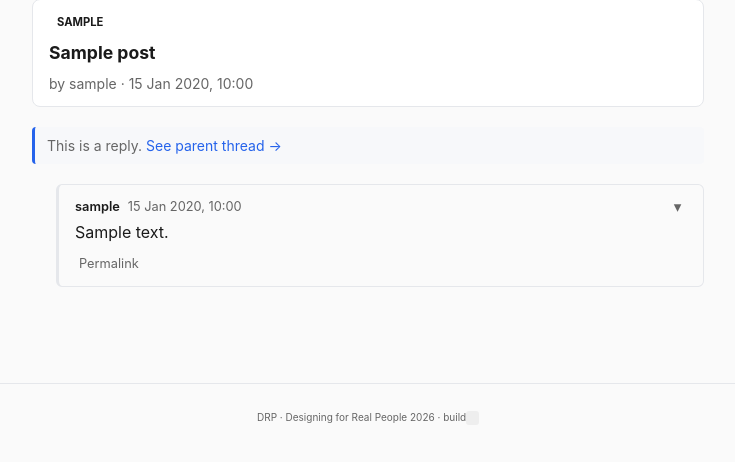
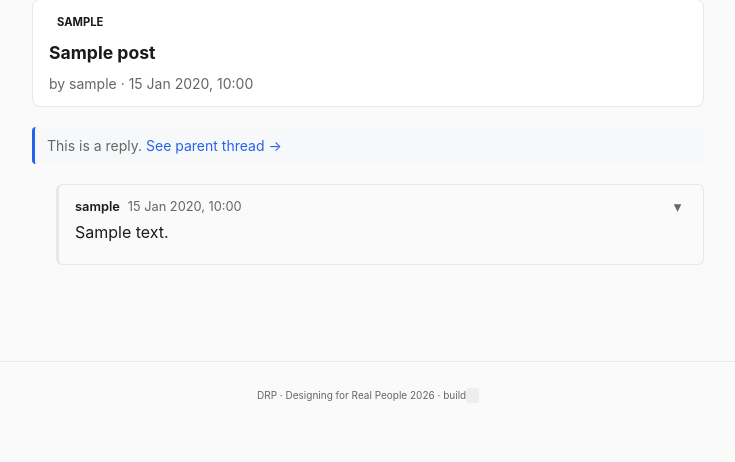
Before and after one commit to albertding19/DRP, a Django app: template apps/comments/templates/comments/permalink.html in a window 1280 px wide. Shown: the part 107-569 px from the top of the page, without its empty margins (272-1007 px from the left). Run offline with Django 5.2, Linux system fonts and the light colour scheme; the template is opened without the code that fills it: most values are stand-ins (such as "Sample title", 1, 10 or a date in 2020).

Commit message:
feat: the body of comment is now a permalink to separate comment and reply page

```diff
--- a/apps/comments/templates/comments/_comment.html
+++ b/apps/comments/templates/comments/_comment.html
@@ -11,9 +11,21 @@ Two Reddit-style behaviours:
 {% endcomment %}
 
 <article
-  class="comment {% if comment.parent_id %}comment-reply{% endif %}"
+  class="comment comment-clickable {% if comment.parent_id %}comment-reply{% endif %}"
   id="c{{ comment.id }}"
   x-data="{ collapsed: false, showReply: false }"
+  data-permalink="{% url 'comments:permalink' post_pk=post.id comment_pk=comment.id %}"
+  x-on:click="
+    /* Don't hijack clicks on inner interactive elements — buttons, links,
+       forms, text inputs, labels all handle themselves. */
+    if ($event.target.closest('button, a, form, textarea, input, label')) return;
+    /* Don't navigate while the user is highlighting text in the body. */
+    if (window.getSelection && window.getSelection().toString()) return;
+    /* No-op if we're already viewing this comment's permalink. */
+    const target = $el.dataset.permalink;
+    if (window.location.pathname === target) return;
+    window.location = target;
+  "
 >
   <header class="comment-header">
     <span class="comment-author">{{ comment.author.nickname|default:"[deleted]" }}</span>
@@ -52,10 +64,6 @@ Two Reddit-style behaviours:
           :aria-expanded="showReply.toString()"
         >Reply</button>
       {% endif %}
-      <a
-        href="{% url 'comments:permalink' post_pk=post.id comment_pk=comment.id %}"
-        class="comment-action"
-      >Permalink</a>
       {% if request.user.is_authenticated and comment.author_id == request.user.id %}
         <form
           method="post"
--- a/apps/comments/templates/comments/_thread.html
+++ b/apps/comments/templates/comments/_thread.html
@@ -37,7 +37,11 @@ Context: { post }
   .comment-form { margin-bottom: 1.5rem; display: grid; gap: 0.5rem; }
   .comment-form textarea { width: 100%; font: inherit; padding: 0.5rem; border: 1px solid var(--border); border-radius: 6px; }
   .comment-thread { display: grid; gap: 1rem; }
-  .comment { padding: 0.75rem 1rem; background: white; border: 1px solid var(--border); border-radius: 6px; }
+  .comment { padding: 0.75rem 1rem; background: white; border: 1px solid var(--border); border-radius: 6px; transition: border-color 80ms, box-shadow 80ms; }
+  /* Whole box is a permalink — give it a click affordance. Inner buttons /
+     links / textareas stop the propagation in the Alpine click handler. */
+  .comment-clickable { cursor: pointer; }
+  .comment-clickable:hover { border-color: var(--accent); box-shadow: 0 1px 3px rgba(37, 99, 235, 0.08); }
   .comment-reply { background: #fafafa; margin-left: 1.5rem; border-left: 3px solid var(--border); }
   .comment-deleted { color: var(--fg-muted); font-style: italic; padding: 0.5rem 1rem; }
   .comment-header { display: flex; align-items: center; gap: 0.5rem; font-size: 0.8rem; color: var(--fg-muted); margin-bottom: 0.25rem; }
--- a/apps/comments/templates/comments/permalink.html
+++ b/apps/comments/templates/comments/permalink.html
@@ -70,7 +70,9 @@
   .permalink-context-note a:hover { text-decoration: underline; }
 
   .comment-thread { display: grid; gap: 1rem; }
-  .comment { padding: 0.75rem 1rem; background: white; border: 1px solid var(--border); border-radius: 6px; }
+  .comment { padding: 0.75rem 1rem; background: white; border: 1px solid var(--border); border-radius: 6px; transition: border-color 80ms, box-shadow 80ms; }
+  .comment-clickable { cursor: pointer; }
+  .comment-clickable:hover { border-color: var(--accent); box-shadow: 0 1px 3px rgba(37, 99, 235, 0.08); }
   .comment-reply { background: #fafafa; margin-left: 1.5rem; border-left: 3px solid var(--border); }
   .comment-deleted { color: var(--fg-muted); font-style: italic; padding: 0.5rem 1rem; }
   .comment-header { display: flex; align-items: center; gap: 0.5rem; font-size: 0.8rem; color: var(--fg-muted); margin-bottom: 0.25rem; }
```
